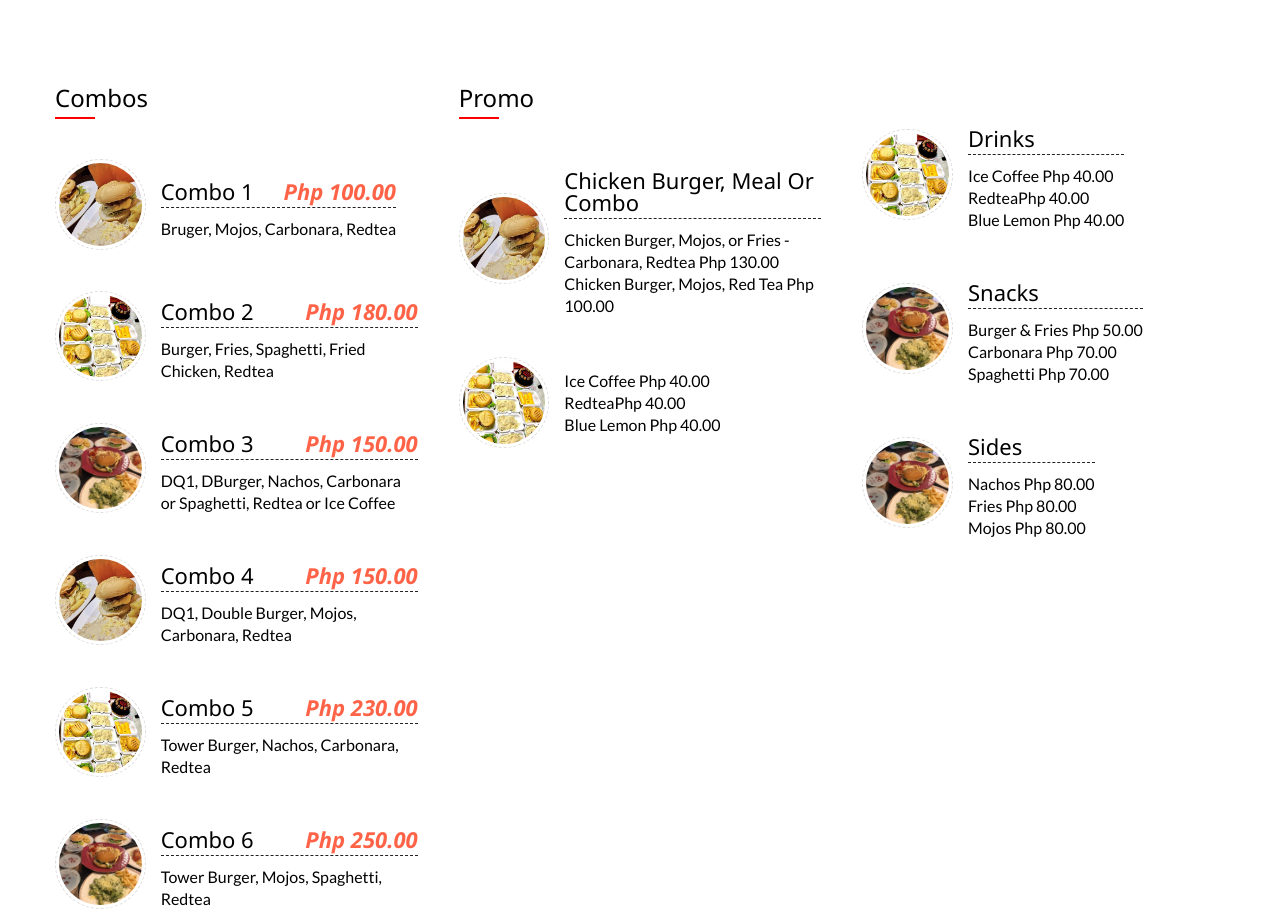
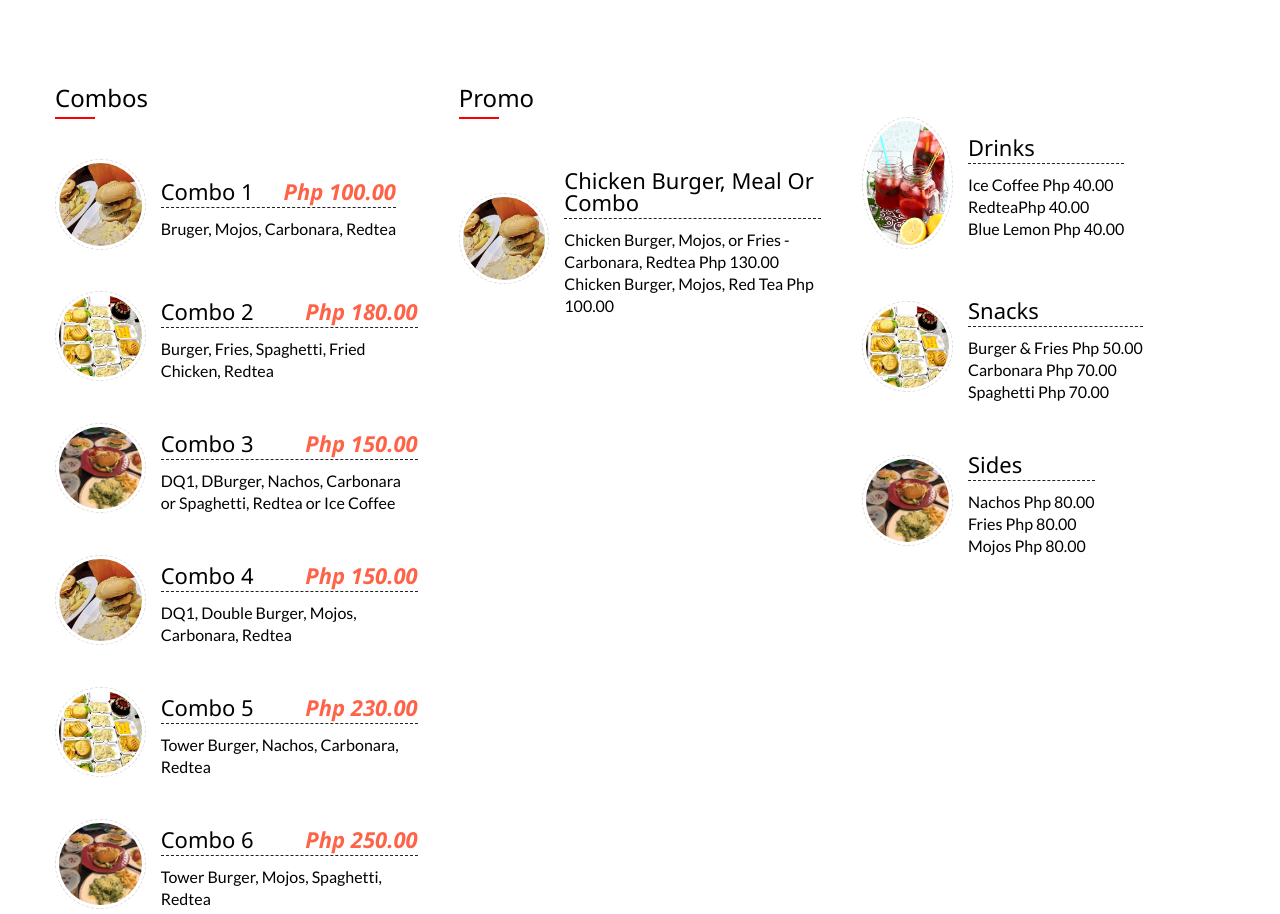
Before and after one commit to Ryzenkyoshi/Menu, a plain HTML site: page index.html in a window 1280 px wide. Shown: the part 3598-4512 px from the top of the page. Drawn offline with nearby package versions, Linux system fonts and the light colour scheme.

Commit message:
Update index.html

```diff
--- a/index.html
+++ b/index.html
@@ -465,18 +465,10 @@ body {font-family: "Lato", sans-serif}
              <p>Chicken Burger, Mojos, Red Tea         <span>Php 100.00   </span></p>
          </div>
      </div>
-     <div class="single-menu">
-         <img src="img2.jpg" alt="" style="width: 25%;">
-         <div class="menu-content">
-             <p>Ice Coffee<span> Php 40.00</span></p>
-             <p>Redtea<span>Php 40.00   </span></p>
-             <p>Blue Lemon <span>Php 40.00   </span></p>
-         </div>
-     </div>
  </div>
        <div class="menu-column">
            <div class="single-menu">
-               <img src="img2.jpg" alt="" style="width: 25%;">
+               <img src="4.jpg" alt="" style="width: 25%;">
                <div class="menu-content">
                    <h5>Drinks </h5>
                    <p>Ice Coffee<span> Php 40.00</span></p>
@@ -485,7 +477,7 @@ body {font-family: "Lato", sans-serif}
                </div>
            </div>
            <div class="single-menu">
-               <img src="img3.jpg" alt="" style="width: 25%;">
+               <img src="img2.jpg" alt="" style="width: 25%;">
                <div class="menu-content">
                    <h5>Snacks</h5>
                    <p>Burger & Fries <span> Php 50.00</span></p>
```
